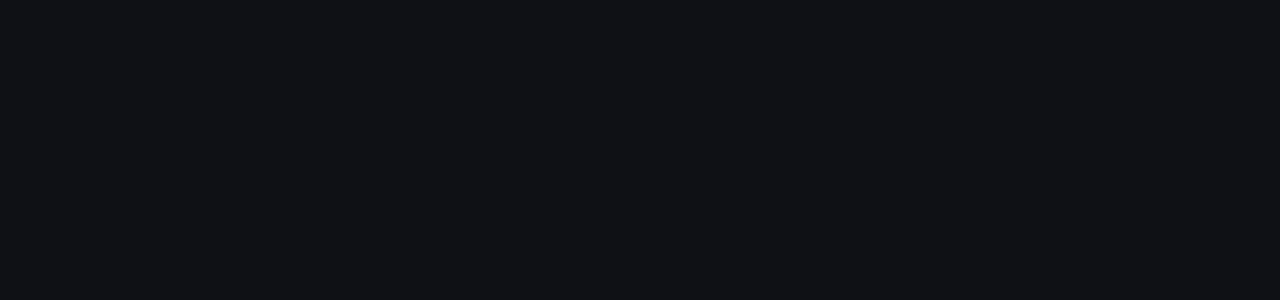
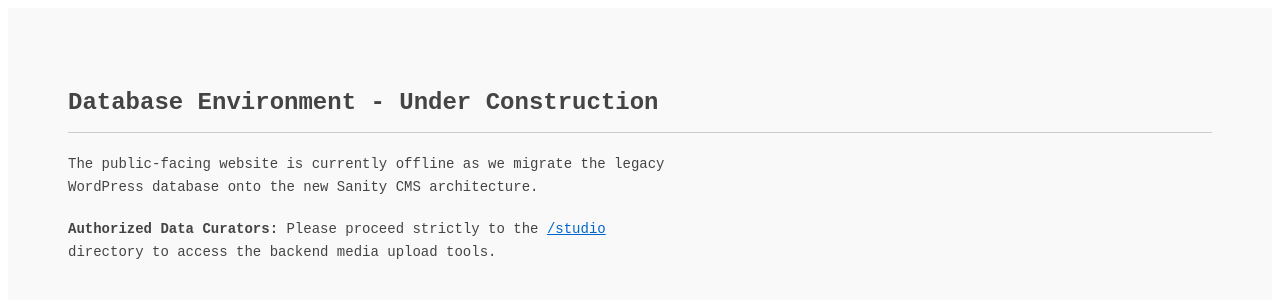
Before and after one commit to buddhacoder/norpacwar-demo, a Next.js app: page /under-construction in a window 1280 px wide. Before the commit this address had no page. Shown: the top 300 px of the page. Built offline with nearby package versions, Linux system fonts and the light colour scheme.

Commit message:
feat(security): implement edge middleware bypass lock to hide UI during studio curation

```diff
--- /dev/null
+++ b/app/under-construction/page.tsx
@@ -0,0 +1,15 @@
+export default function UnderConstruction() {
+  return (
+    <div style={{ padding: '60px', fontFamily: 'monospace', color: '#444', backgroundColor: '#f9f9f9', minHeight: '100vh', lineHeight: '1.6' }}>
+      <h1 style={{ fontSize: '24px', marginBottom: '20px', borderBottom: '1px solid #ccc', paddingBottom: '10px' }}>
+        Database Environment - Under Construction
+      </h1>
+      <p style={{ maxWidth: '600px', fontSize: '14px' }}>
+        The public-facing website is currently offline as we migrate the legacy WordPress database onto the new Sanity CMS architecture.
+      </p>
+      <p style={{ maxWidth: '600px', fontSize: '14px', marginTop: '20px' }}>
+        <strong>Authorized Data Curators:</strong> Please proceed strictly to the <a href="/studio" style={{ color: '#0066cc', textDecoration: 'underline' }}>/studio</a> directory to access the backend media upload tools.
+      </p>
+    </div>
+  );
+}
```
Also changed, not shown: middleware.ts (+31 -3 lines).
